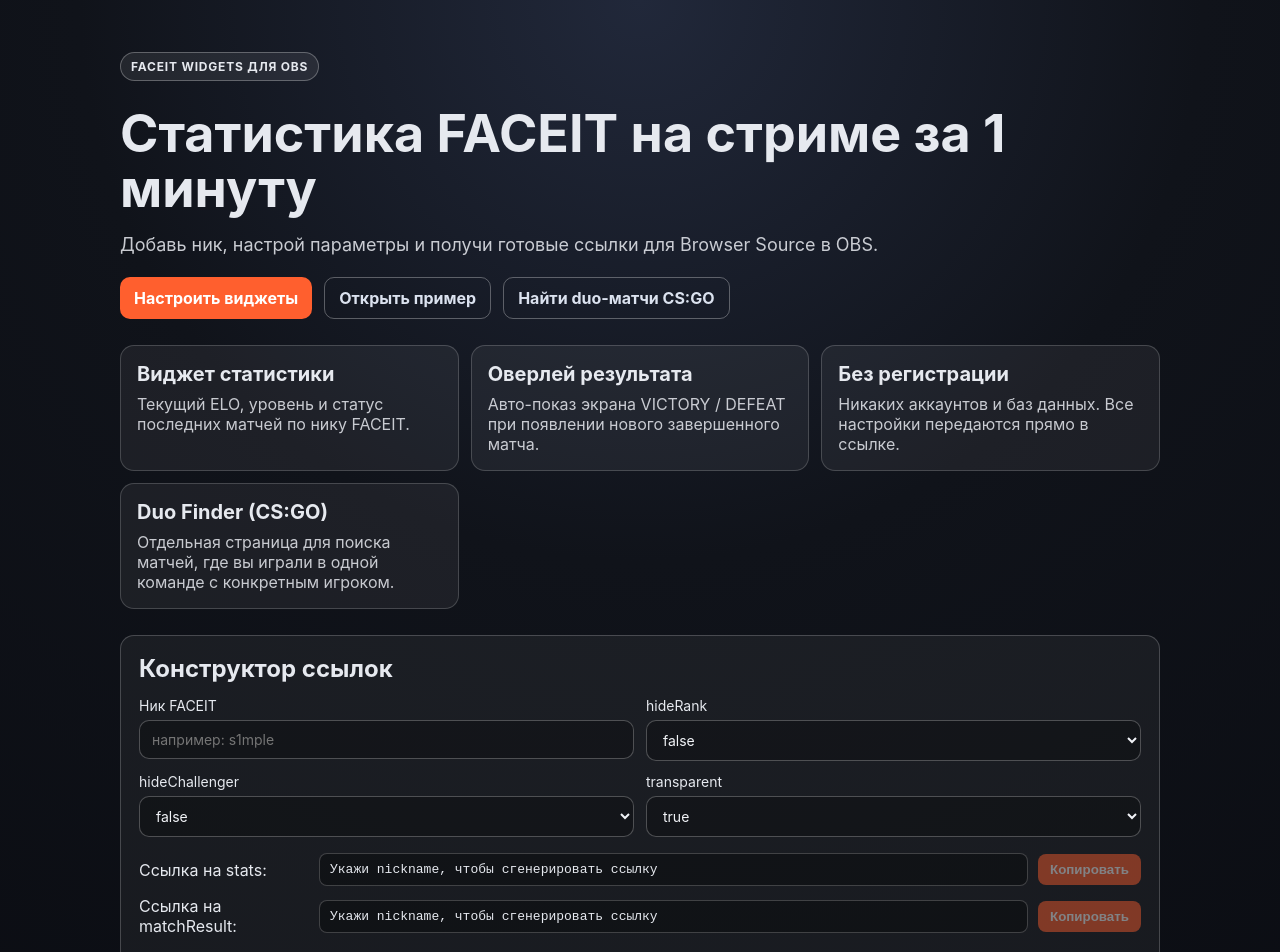
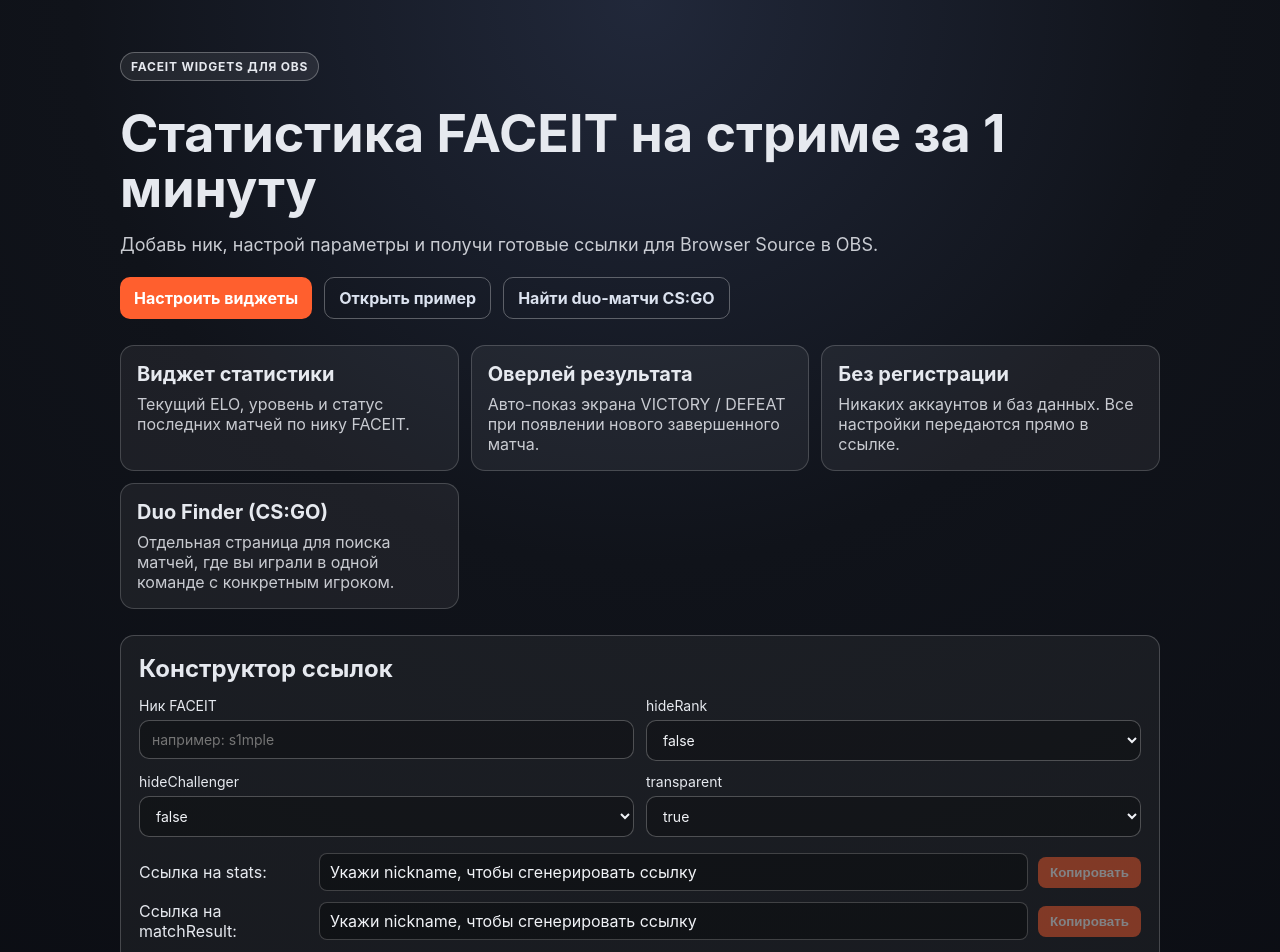
Before and after one commit to HunterM7/faceit-stats, a React (Vite) app in the folder client/: page / in a window 1280 px wide. Shown: the top 952 px of the page. Built offline with nearby package versions, Linux system fonts and the light colour scheme; no server answers.

Commit message:
Поправил инпуты с готовыми ссылками на виджеты.

```diff
--- a/client/src/pages/landing-page/landing-page.scss
+++ b/client/src/pages/landing-page/landing-page.scss
@@ -132,13 +132,15 @@
     gap: 10px;
     align-items: center;
 
-    code {
-      overflow-x: auto;
-      white-space: nowrap;
+    input {
       border-radius: 8px;
       padding: 8px 10px;
       background: rgba(0, 0, 0, 0.32);
       border: 1px solid rgba(255, 255, 255, 0.2);
+      color: #f1f3f7;
+      font: inherit;
+      width: 100%;
+      box-sizing: border-box;
     }
 
     button {
--- a/client/src/pages/landing-page/landing-page.tsx
+++ b/client/src/pages/landing-page/landing-page.tsx
@@ -129,14 +129,24 @@ export function LandingPage() {
         <div className="landing__links">
           <div className="landing__link-row">
             <span>Ссылка на stats:</span>
-            <code>{urls.stats || 'Укажи nickname, чтобы сгенерировать ссылку'}</code>
+            <input
+              type="text"
+              readOnly
+              value={urls.stats || 'Укажи nickname, чтобы сгенерировать ссылку'}
+              aria-label="Ссылка на stats"
+            />
             <button type="button" onClick={() => void copy('stats')} disabled={!canBuild}>
               {copied === 'stats' ? 'Скопировано' : 'Копировать'}
             </button>
           </div>
           <div className="landing__link-row">
             <span>Ссылка на matchResult:</span>
-            <code>{urls.matchResult || 'Укажи nickname, чтобы сгенерировать ссылку'}</code>
+            <input
+              type="text"
+              readOnly
+              value={urls.matchResult || 'Укажи nickname, чтобы сгенерировать ссылку'}
+              aria-label="Ссылка на matchResult"
+            />
             <button type="button" onClick={() => void copy('matchResult')} disabled={!canBuild}>
               {copied === 'matchResult' ? 'Скопировано' : 'Копировать'}
             </button>
```
